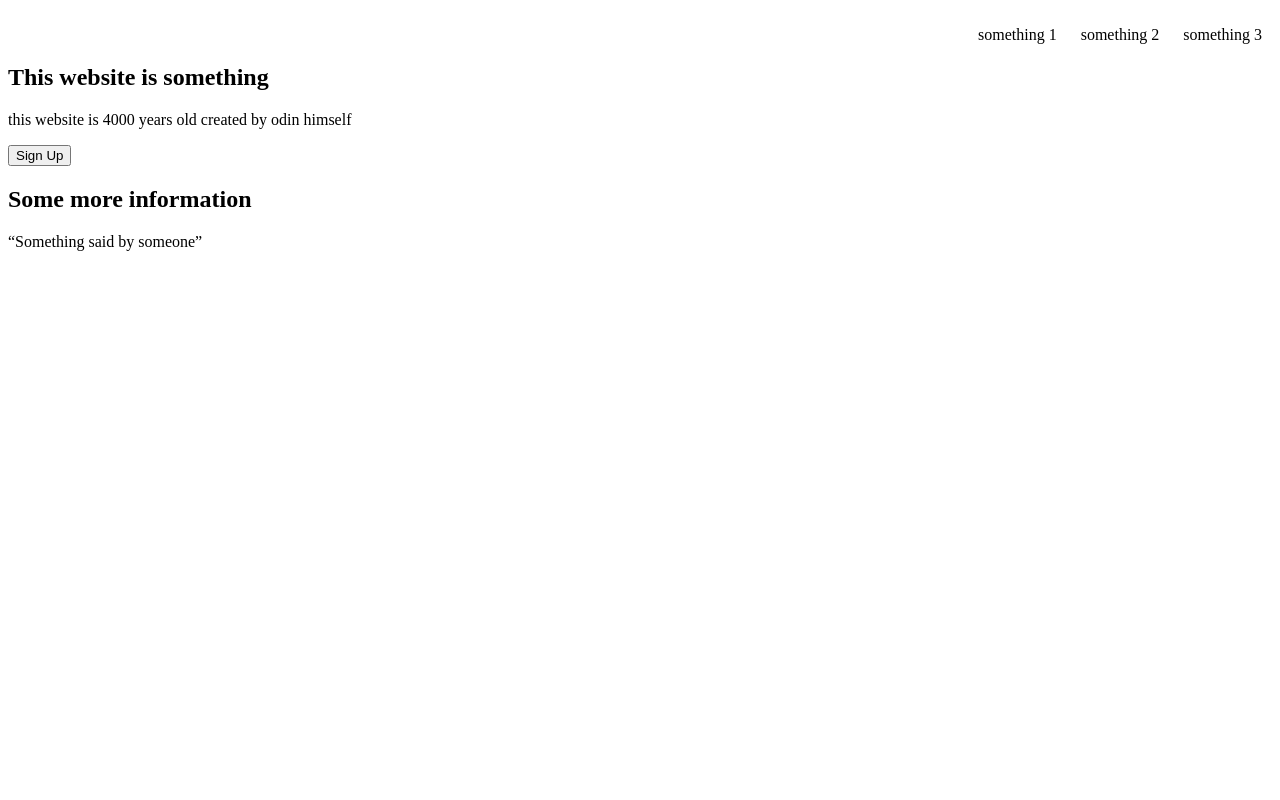
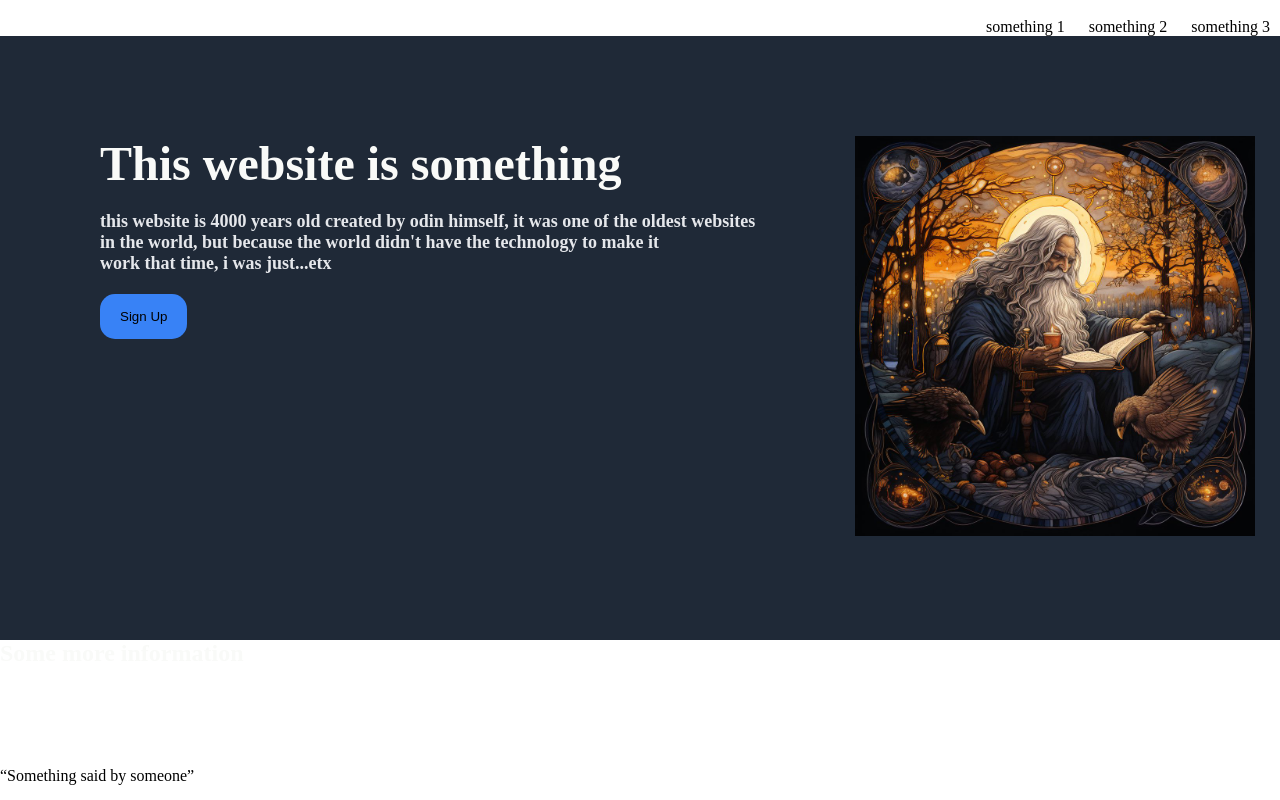
Before and after one commit to Boukindrach/odin-landing_page, a plain HTML site: page index.html in a window 1280 px wide. Drawn offline with Linux system fonts and the light colour scheme.

Commit message:
the first part of the ladning page is kinda done

```diff
--- a/index.html
+++ b/index.html
@@ -17,10 +17,15 @@
     </header>
     <main>
         <section class="first">
-            <h1>This website is something</h1>
-            <p>this website is 4000 years old created by odin himself</p>
-            <button>Sign Up</button>
-            <img rel="something picture">
+            <div class="main_text">
+                <h1>This website is something</h1>
+                <h2>this website is 4000 years old created by odin himself, it was one of the oldest websites<br> in the world,
+                    but because the world didn't have the technology to make it<br> work that time, i was just...etx</h2>
+                <button>Sign Up</button>
+            </div>
+            <div class="image">
+                <img src="Odin_Viking.jpg" alt="odin reading something" width="400px" height="400px">
+            </div>
         </section>
         <section class="second">
             <h2>Some more information</h2>
--- a/styles.css
+++ b/styles.css
@@ -1,3 +1,7 @@
+* {
+    margin: 0;
+    padding: 0;
+}
 .jump {
     list-style-type: none;
     margin: 0;
@@ -9,3 +13,46 @@
     margin-left: 10px;
     margin-right: 10px;
 }
+.first {
+    display: flex;
+    flex-direction: row;
+    padding-bottom: 100px;
+    background-color: #1F2937;
+    color: #f9faf8;
+}
+
+.first h1 {
+    font-size: 48px;
+    font-weight: 900;
+}
+
+.first h2 {
+    font-size: 18px;
+    color: #E5E7EB;
+    padding-top: 20px;
+}
+
+.first button {
+    background-color: #3882F6;
+    margin-top: 20px;
+    padding: 15px 20px 15px 20px;
+    border-radius: 15px;
+    border-style: none;
+}
+
+.main_text {
+    padding-top: 100px;
+    margin-left: 100px;
+}
+
+.image {
+    padding-top: 100px;
+    margin-left: 100px;
+}
+
+.second {
+    display: flex;
+    flex-direction: row;
+    padding-bottom: 100px;
+    color: #f9faf8;
+}
```
Also changed, not shown: Odin_Viking.jpg (added).
